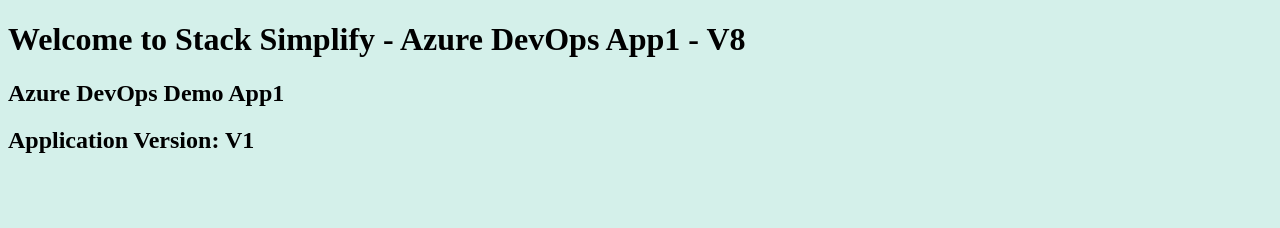
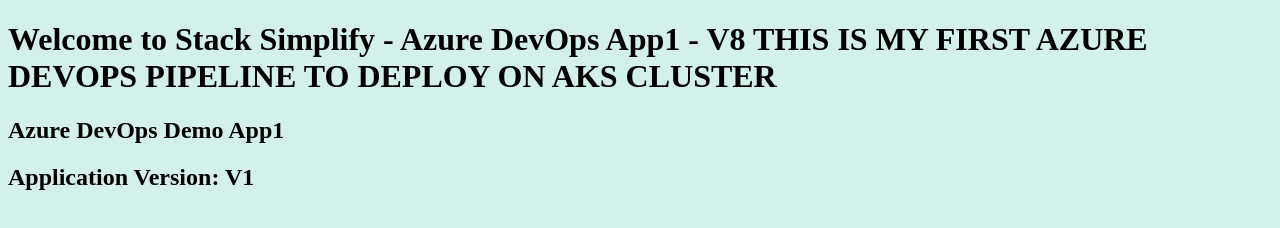
Before and after one commit to arbazm10/gitbasics, a plain HTML site: page index.html in a window 1280 px wide. Drawn offline with Linux system fonts and the light colour scheme.

Commit message:
Update 9 TH COMMIT

```diff
--- a/index.html
+++ b/index.html
@@ -1,7 +1,7 @@
 <!DOCTYPE html>
 <html>
    <body style="background-color:rgb(212, 240, 234);">
-      <h1>Welcome to Stack Simplify - Azure DevOps App1 - V8</h1>
+      <h1>Welcome to Stack Simplify - Azure DevOps App1 - V8 THIS IS MY FIRST AZURE DEVOPS PIPELINE TO DEPLOY ON AKS CLUSTER</h1>
       <h2>Azure DevOps Demo App1</h2>
       <h2>Application Version: V1</h2>
    </body>
```
